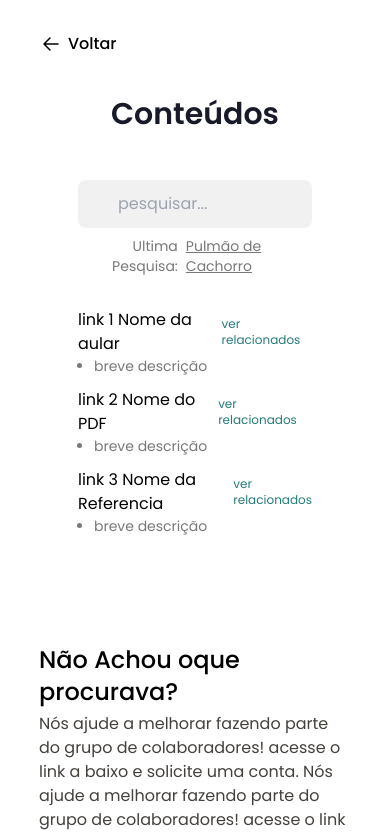
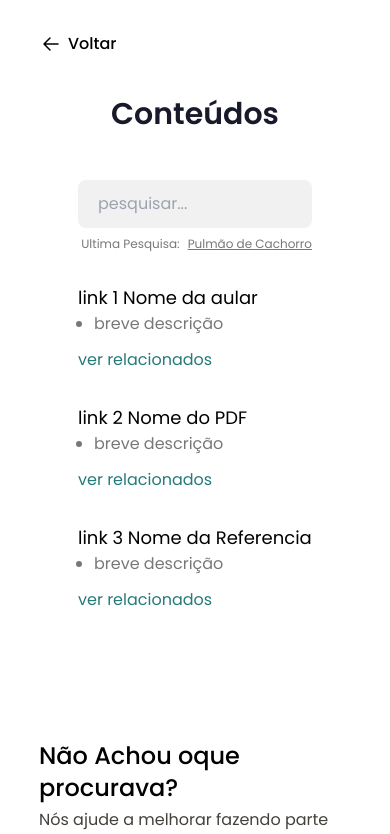
Before and after one commit to fabricadesoftware-ifc/fabricaHistologia_frontend, a Vue app: page /search in a window 390 px wide. Shown: the top 834 px of the page. Built offline with nearby package versions, Linux system fonts and the light colour scheme.

Commit message:
Feat: Creating the responsive design

```diff
--- a/dev-dist/sw.js
+++ b/dev-dist/sw.js
@@ -82,7 +82,7 @@ define(['./workbox-b5f7729d'], (function (workbox) { 'use strict';
     "revision": "3ca0b8505b4bec776b69afdba2768812"
   }, {
     "url": "index.html",
-    "revision": "0.itcfmk7do58"
+    "revision": "0.ahsfpq31m7"
   }], {});
   workbox.cleanupOutdatedCaches();
   workbox.registerRoute(new workbox.NavigationRoute(workbox.createHandlerBoundToURL("index.html"), {
--- a/src/components/portal/search/SearchAddInfo.vue
+++ b/src/components/portal/search/SearchAddInfo.vue
@@ -6,7 +6,7 @@ import { BtnDefault, BtnStroke, ContainerGlobal } from '@/components';
    <ContainerGlobal class="mt-28">
        <h3 class="text-2xl font-medium font-poppins">Não Achou oque procurava?</h3>
        <p class="text-stone-700 mt-1 font-normal font-poppins">Nós ajude a melhorar fazendo parte do grupo de colaboradores! acesse o link a baixo e solicite uma conta. Nós ajude a melhorar fazendo parte do grupo de colaboradores! acesse o link a baixo e solicite uma conta. </p>
-      <div class="flex justify-end gap-10 mt-5">
+      <div class="flex justify-end gap-10 mt-5 flex-wrap">
          <BtnStroke :text="'Perguntas Frequentes'" :border="'border-black'" :color="'text-black'" />
          <BtnDefault :text="'Ser um Colaborador'" :color="'text-white'" :background="'bg-black'" />
       </div>
--- a/src/components/portal/search/SearchBar.vue
+++ b/src/components/portal/search/SearchBar.vue
@@ -9,12 +9,12 @@ const history = ref('Pulmão de Cachorro')
     <ContainerGlobal>
         <div class="w-3/4 mx-auto">
             <div class="bg-[#F1F1F1] w-full rounded-lg h-12 flex">
-                <input type="text" placeholder="pesquisar..." class="bg-transparent my-auto ml-10 outline-none w-5/6">
+                <input type="text" placeholder="pesquisar..." class="bg-transparent my-auto ml-10 sm:ml-5 outline-none w-5/6">
                 <i class="mdi mdi-magnify text-black text-4xl m-auto" />
             </div>
             <div class="w-full flex justify-end mt-2">
-                <span class="text-[#787878] text-end mr-2 text-sm">Ultima Pesquisa:</span>
-                <RouterLink to="#" class="text-[#787878] underline decoration-1 text-sm sm:text-sm">{{ history }}</RouterLink>
+                <span class="text-[#787878] text-end mr-2 text-sm sm:text-xs">Ultima Pesquisa:</span>
+                <RouterLink to="#" class="text-[#787878] underline decoration-1 text-sm sm:text-xs">{{ history }}</RouterLink>
             </div>
         </div>
     </ContainerGlobal>
--- a/src/components/portal/search/SearchResults.vue
+++ b/src/components/portal/search/SearchResults.vue
@@ -23,14 +23,14 @@ const searchResults = [
 <template>
     <ContainerGlobal>
         <div class="w-3/4 mx-auto flex flex-col my-4 font-poppins">
-            <div v-for="(result, index) in searchResults" :key="index" class="w-full flex h-12 my-4 justify-between">
+            <div v-for="(result, index) in searchResults" :key="index" class="w-full flex h-auto my-4 justify-between md:flex-col">
                 <div class="flex flex-col my">
-                    <RouterLink class="text-xl sm:text-base" :to="result.link">{{ result.title }}</RouterLink>
-                    <ul class="text-[#787878] list-disc ml-4 text-lg sm:text-sm">
+                    <RouterLink class="text-xl sm:text-lg" :to="result.link">{{ result.title }}</RouterLink>
+                    <ul class="text-[#787878] list-disc ml-4 text-lg sm:text-base">
                         <li>{{ result.description }}</li>
                     </ul>
                 </div>
-                <RouterLink class="my-auto text-[#267A7A] text-base sm:text-xs">ver relacionados</RouterLink>
+                <RouterLink class="my-auto text-[#267A7A] text-base sm:text-base md:mt-3">ver relacionados</RouterLink>
             </div>
         </div>
     </ContainerGlobal>
```
